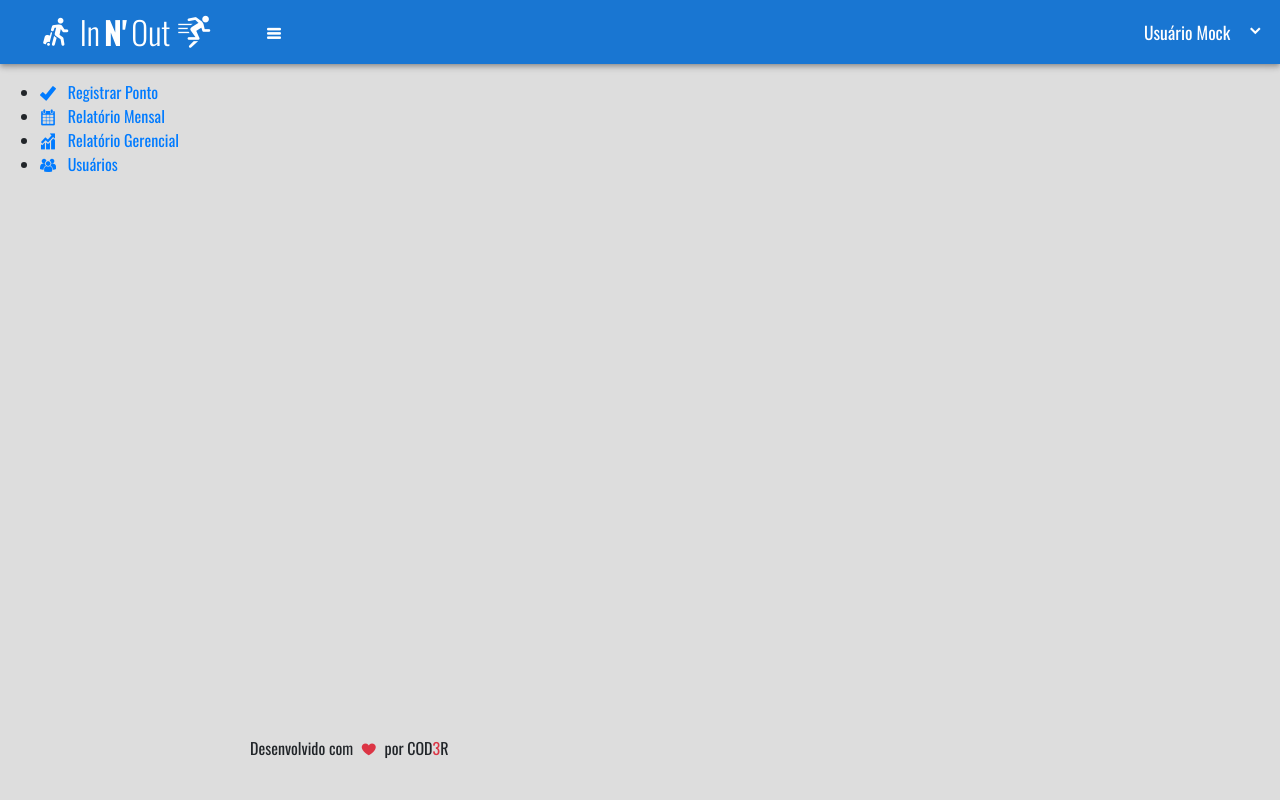
After one commit to GeovaneF55/innout, a PHP site: template src/views/template/left.php in a window 1280 px wide. The commit adds this page. Run offline with PHP 8.4, Linux system fonts and the light colour scheme; the template is opened without the code that fills it, so the values that code supplies are empty.

Commit message:
Menu Principal, Sair

```diff
--- /dev/null
+++ b/assets/css/template.css
@@ -0,0 +1,119 @@
+body {
+  display: grid;
+  grid-template-columns: 250px 1fr;
+  grid-template-rows: 64px 1fr 64px;
+  grid-template-areas:
+    "header header"
+    "sidebar content"
+    "sidebar footer";
+  height: 100vh;
+  margin: 0;
+  background-color: #dddddd;
+}
+
+body.hide-sidebar {
+  grid-template-columns: 1fr;
+  grid-template-areas:
+    "header"
+    "content"
+    "footer";
+}
+
+header.header {
+  grid-area: header;
+  display: flex;
+  background-color: #1976d2;
+  align-items: center;
+  z-index: 10;
+  box-shadow:
+    0 2px 4px -1px rgba(0, 0, 0, .2),
+    0 4px 5px 0 rgba(0, 0, 0, .14),
+    0 1px 10px 0 rgba(0, 0, 0, .12);
+}
+
+header.header .logo {
+  display: flex;
+  align-items: center;
+  justify-content: center;
+  color: white;
+  font-size: 2rem;
+  flex-basis: 250px;
+  height: 100%;
+}
+
+header.header .menu-toggle {
+  color: white;
+  cursor: pointer;
+}
+
+header.header .spacer {
+  flex: 1;
+}
+
+header.header .dropdown {
+  position: relative;
+  height: 100%;
+}
+
+header.header .dropdown-button {
+  display: flex;
+  align-items: center;
+  justify-content: center;
+  height: 100%;
+  font-size: 1.1rem;
+  color: white;
+  cursor: pointer;
+}
+
+header.header .dropdown:hover .dropdown-content {
+  display: block;
+}
+
+header.header .dropdown-content {
+  display: none;
+  position: absolute;
+  min-width: 100%;
+  background-color: #f9f9f9;
+  padding: 15px 0px;
+  z-index: 100;
+  box-shadow: 0px 8px 16px 0px rgba(0, 0, 0, .2);
+}
+
+header.header .dropdown-content ul {
+  list-style: none;
+  padding-left: 0;
+  margin-bottom: 0;
+}
+
+header.header .dropdown-content a {
+  display: flex;
+  align-items: center;
+  text-decoration: none;
+  color: #222222;
+  font-size: 1.1rem;
+  padding: 7px;
+}
+
+header.header .dropdown:hover {
+  background-color: rgba(0, 0, 0, .05);
+}
+
+header.header .dropdown-content a:hover {
+  background-color: rgba(0, 0, 0, .05);
+}
+
+aside.sidebar {
+  grid-area: sidebar;
+}
+
+body.hide-sidebar aside.sidebar {
+  display: none;
+}
+
+main.content {
+  grid-area: content;
+}
+
+footer.footer {
+  grid-area: footer;
+}
--- a/index.php
+++ b/index.php
@@ -3,7 +3,9 @@
 
   require_once(dirname(__FILE__) . "/src/config/config.php");
 
-  $uri = urldecode($_SERVER['REQUEST_URI']);
+  $uri = urldecode(
+    parse_url($_SERVER['REQUEST_URI'], PHP_URL_PATH)
+  );
 
   if($uri === '/' || $uri === "" || $uri === "/index.php") {
     $uri = '/login.php';
--- a/src/config/loader.php
+++ b/src/config/loader.php
@@ -27,5 +27,8 @@
       }
     }
 
+    require_once(TEMPLATE_PATH . "/header.php");
+    require_once(TEMPLATE_PATH . "/left.php");
     require_once(VIEW_PATH . "/{$viewName}.php");
+    require_once(TEMPLATE_PATH . "/footer.php");
   }
--- a/src/views/day_records.php
+++ b/src/views/day_records.php
@@ -1 +1,3 @@
-<h1>Ok</h1>
+<main class="content">
+  <h1>Ok</h1>
+</main>
--- /dev/null
+++ b/src/views/template/footer.php
@@ -0,0 +1,7 @@
+<footer class="footer">
+  <span>Desenvolvido com</span>
+  <span><i class="icofont-heart text-danger mx-1"></i></span>
+  <span>por COD<span class="text-danger">3</span>R</span>
+</footer>
+</body>
+</html>
--- /dev/null
+++ b/src/views/template/header.php
@@ -0,0 +1,42 @@
+<!DOCTYPE html>
+<html lang="en">
+<head>
+  <meta charset="UTF-8">
+  <meta http-equiv="X-UA-Compatible" content="IE=edge">
+  <meta name="viewport" content="width=device-width, initial-scale=1.0">
+  <link rel="stylesheet" href="assets/css/comum.css">
+  <link rel="stylesheet" href="assets/css/bootstrap.min.css">
+  <link rel="stylesheet" href="assets/css/icofont.min.css">
+  <link rel="stylesheet" href="assets/css/template.css">
+  <title>In 'n Out</title>
+</head>
+<body>
+  <header class="header">
+    <div class="logo">
+      <i class="icofont-travelling mr-2"></i>
+      <span class="font-weight-light">In</span>
+      <span class="font-weight-bold mx-1">N'</span>
+      <span class="font-weight-light">Out</span>
+      <i class="icofont-runner-alt-1 ml-2"></i>
+    </div>
+    <div class="menu-toggle mx-3">
+      <i class="icofont-navigation-menu"></i>
+    </div>
+    <div class="spacer"></div>
+    <div class="dropdown">
+      <div class="dropdown-button">
+        <span class="ml-3">Usuário Mock</span>
+        <i class="icofont-simple-down mx-3"></i>
+      </div>
+      <div class="dropdown-content">
+          <ul class="nav-list">
+            <li class="nav-item">
+              <a href="logout.php">
+                <i class="icofont-logout mr-2"></i>
+                Sair
+              </a>
+            </li>
+          </ul>
+        </div>
+    </div>
+  </header>
--- /dev/null
+++ b/src/views/template/left.php
@@ -0,0 +1,30 @@
+<aside class="sidebar">
+  <nav class="menu mt-3">
+    <ul class="nav-list">
+      <li class="nav-item">
+        <a href="day_records.php">
+          <i class="icofont-ui-check mr-2"></i>
+          Registrar Ponto
+        </a>
+      </li>
+      <li class="nav-item">
+        <a href=".php">
+          <i class="icofont-ui-calendar mr-2"></i>
+          Relatório Mensal
+        </a>
+      </li>
+      <li class="nav-item">
+        <a href=".php">
+          <i class="icofont-chart-histogram mr-2"></i>
+          Relatório Gerencial
+        </a>
+      </li>
+      <li class="nav-item">
+        <a href=".php">
+          <i class="icofont-users mr-2"></i>
+          Usuários
+        </a>
+      </li>
+    </ul>
+  </nav>
+</aside>
```
